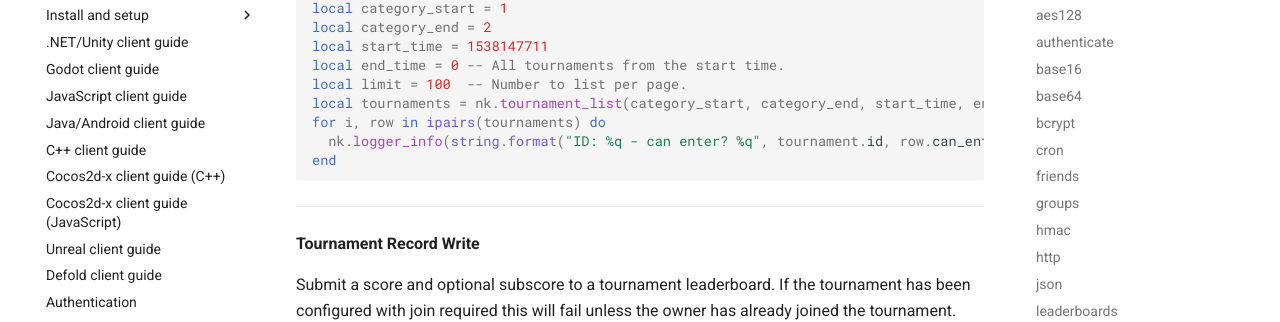
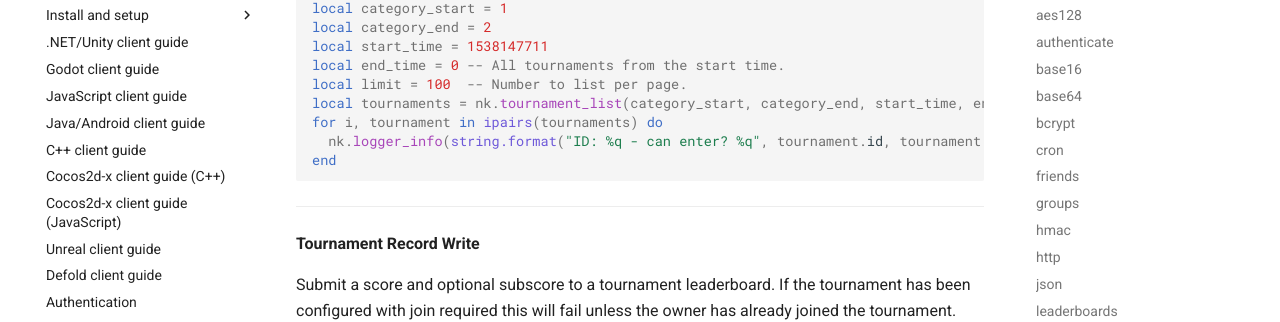
Before and after one commit to heroiclabs/nakama-docs, an MkDocs documentation site: the page built from docs/runtime-code-function-reference.md, in a window 1280 px wide and 900 px high, scrolled down 56143 px. Shown: the part 147-469 px from the top of the window. Built offline with MkDocs 1.6.1 and Material for MkDocs 9.7.7, drawn with Linux system fonts in a browser that asks for light colours; comment, search, counter and statistics services are not loaded.

Commit message:
docs: fix variable used in tournament_list example

````diff
--- a/docs/runtime-code-function-reference.md
+++ b/docs/runtime-code-function-reference.md
@@ -3069,8 +3069,8 @@
     local end_time = 0 -- All tournaments from the start time.
     local limit = 100  -- Number to list per page.
     local tournaments = nk.tournament_list(category_start, category_end, start_time, end_time, limit)
-    for i, row in ipairs(tournaments) do
-      nk.logger_info(string.format("ID: %q - can enter? %q", tournament.id, row.can_enter))
+    for i, tournament in ipairs(tournaments) do
+      nk.logger_info(string.format("ID: %q - can enter? %q", tournament.id, tournament.can_enter))
     end
     ```
 
````
